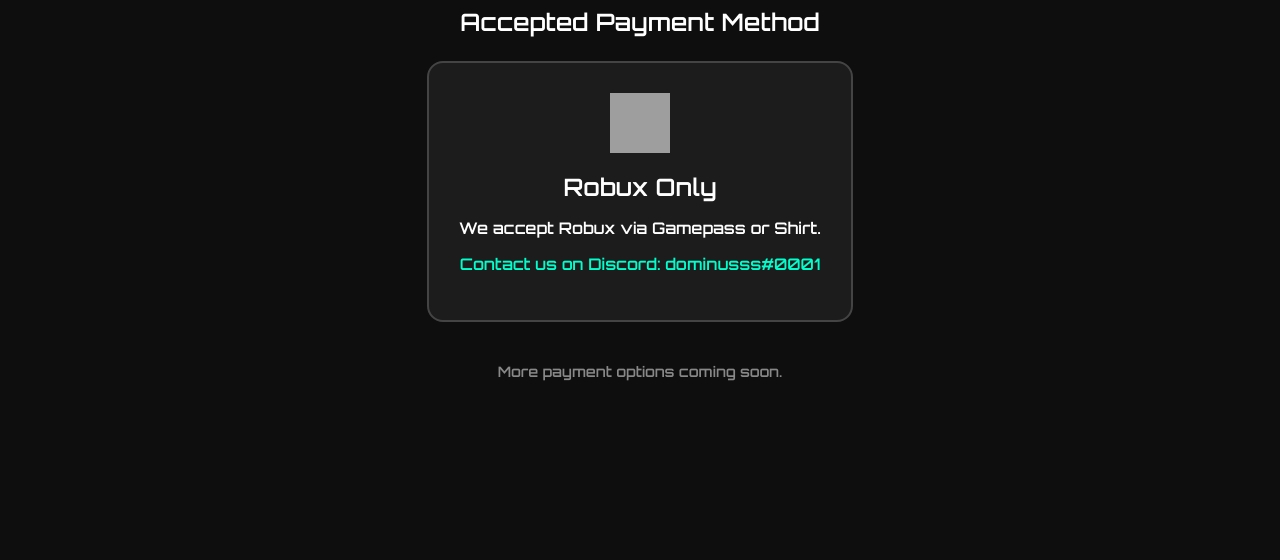
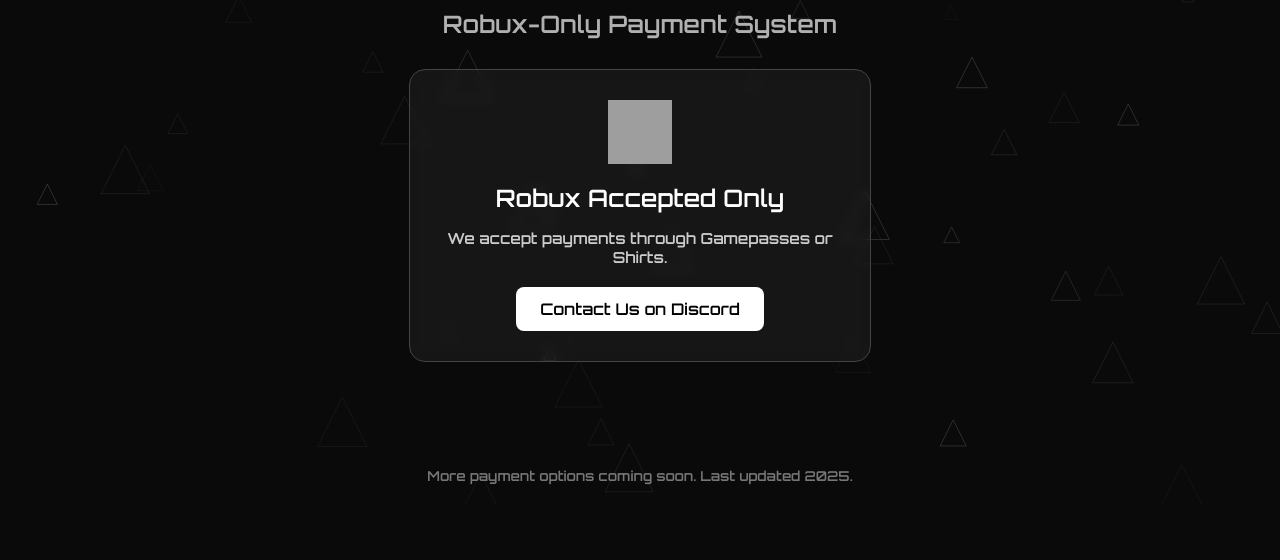
Before and after one commit to RSitee/imdiamondone.github.io, a plain HTML site: page index.html in a window 1280 px wide. Shown: the part 296-856 px from the top of the page. After the commit the page ends 800 px from the top, so only its background shows below. Drawn offline with Linux system fonts and the light colour scheme; grey boxes are pictures that could not be loaded.

Commit message:
Update index.html

```diff
--- a/index.html
+++ b/index.html
@@ -1,87 +1,190 @@
 <!DOCTYPE html>
 <html lang="en">
 <head>
-  <meta charset="UTF-8">
+  <meta charset="UTF-8" />
+  <meta name="viewport" content="width=device-width, initial-scale=1.0"/>
   <title>Dominus SS - Robux Payments</title>
   <link href="https://fonts.googleapis.com/css2?family=Orbitron:wght@600&display=swap" rel="stylesheet">
   <style>
-    body {
-      background-color: #0e0e0e;
-      color: #ffffff;
+    html, body {
+      margin: 0;
+      padding: 0;
       font-family: 'Orbitron', sans-serif;
+      height: 100%;
+      background-color: #0a0a0a;
+      color: #fff;
+      overflow: hidden;
+    }
+
+    #bg {
+      position: fixed;
+      top: 0;
+      left: 0;
+      z-index: 0;
+      width: 100%;
+      height: 100%;
+      background: #0a0a0a;
+    }
+
+    .container {
+      position: relative;
+      z-index: 1;
       display: flex;
       flex-direction: column;
       align-items: center;
       justify-content: center;
-      min-height: 100vh;
+      height: 100vh;
+      text-align: center;
       padding: 20px;
-      text-align: center;
     }
 
     h1 {
       font-size: 3em;
-      color: #00ffcc;
-      margin-bottom: 0.2em;
+      color: #e0e0e0;
+      margin-bottom: 10px;
     }
 
     h2 {
-      color: #ffffff;
-      margin-bottom: 1em;
+      font-size: 1.5em;
+      color: #b0b0b0;
+      margin-bottom: 30px;
     }
 
     .payment-box {
-      background: #1c1c1c;
-      border: 2px solid #444;
+      background: rgba(255, 255, 255, 0.05);
+      border: 1px solid #444;
+      padding: 30px;
       border-radius: 16px;
-      padding: 30px;
       max-width: 400px;
-      transition: 0.3s;
-    }
-
-    .payment-box:hover {
-      border-color: #00ffcc;
-      box-shadow: 0 0 15px #00ffcc44;
+      backdrop-filter: blur(6px);
     }
 
     .robux-icon {
-      width: 60px;
-      height: 60px;
+      width: 64px;
+      height: 64px;
       margin-bottom: 15px;
     }
 
     .method-title {
       font-size: 1.5em;
       color: #ffffff;
+      margin-bottom: 10px;
+    }
+
+    .description {
+      color: #ccc;
+      font-size: 0.95em;
+      margin-bottom: 20px;
+    }
+
+    .discord-button {
+      background-color: #ffffff;
+      color: #000;
+      padding: 12px 24px;
+      border: none;
+      border-radius: 8px;
+      font-weight: bold;
+      text-decoration: none;
+      transition: 0.3s;
+      display: inline-block;
+    }
+
+    .discord-button:hover {
+      background-color: #e0e0e0;
     }
 
     footer {
-      margin-top: 40px;
-      font-size: 0.9em;
-      color: #888;
-    }
-
-    .discord-tag {
-      margin-top: 10px;
-      color: #00ffcc;
-      font-weight: bold;
+      position: absolute;
+      bottom: 20px;
+      width: 100%;
+      text-align: center;
+      font-size: 0.85em;
+      color: #777;
+      z-index: 1;
     }
   </style>
 </head>
 <body>
 
+<canvas id="bg"></canvas>
+
+<div class="container">
   <h1>💸 Dominus SS</h1>
-  <h2>Accepted Payment Method</h2>
+  <h2>Robux-Only Payment System</h2>
 
   <div class="payment-box">
     <img class="robux-icon" src="https://tr.rbxcdn.com/e6b2fdba08f2d4201a34f1b53b4db3df/150/150/Image/Png" alt="Robux Icon">
-    <div class="method-title">Robux Only</div>
-    <p>We accept Robux via Gamepass or Shirt.</p>
-    <p class="discord-tag">Contact us on Discord: dominusss#0001</p>
+    <div class="method-title">Robux Accepted Only</div>
+    <p class="description">We accept payments through Gamepasses or Shirts.</p>
+    <a class="discord-button" href="https://discord.com/users/YOURIDHERE" target="_blank">Contact Us on Discord</a>
   </div>
+</div>
 
-  <footer>
-    More payment options coming soon.
-  </footer>
+<footer>
+  More payment options coming soon. Last updated 2025.
+</footer>
+
+<!-- Animated geometric triangle background -->
+<script>
+  const canvas = document.getElementById("bg");
+  const ctx = canvas.getContext("2d");
+
+  let width = window.innerWidth;
+  let height = window.innerHeight;
+  canvas.width = width;
+  canvas.height = height;
+
+  const triangles = [];
+  const TRIANGLE_COUNT = 60;
+
+  function createTriangle() {
+    return {
+      x: Math.random() * width,
+      y: Math.random() * height,
+      size: Math.random() * 40 + 10,
+      dx: Math.random() * 0.5 - 0.25,
+      dy: Math.random() * 0.5 - 0.25,
+      opacity: Math.random() * 0.4 + 0.1
+    };
+  }
+
+  for (let i = 0; i < TRIANGLE_COUNT; i++) {
+    triangles.push(createTriangle());
+  }
+
+  function draw() {
+    ctx.clearRect(0, 0, width, height);
+    ctx.strokeStyle = "#555";
+
+    triangles.forEach(tri => {
+      ctx.globalAlpha = tri.opacity;
+      ctx.beginPath();
+      ctx.moveTo(tri.x, tri.y);
+      ctx.lineTo(tri.x + tri.size, tri.y);
+      ctx.lineTo(tri.x + tri.size / 2, tri.y - tri.size);
+      ctx.closePath();
+      ctx.stroke();
+
+      tri.x += tri.dx;
+      tri.y += tri.dy;
+
+      if (tri.x < -50 || tri.x > width + 50 || tri.y < -50 || tri.y > height + 50) {
+        Object.assign(tri, createTriangle());
+      }
+    });
+
+    requestAnimationFrame(draw);
+  }
+
+  draw();
+
+  window.addEventListener("resize", () => {
+    width = window.innerWidth;
+    height = window.innerHeight;
+    canvas.width = width;
+    canvas.height = height;
+  });
+</script>
 
 </body>
 </html>
```
